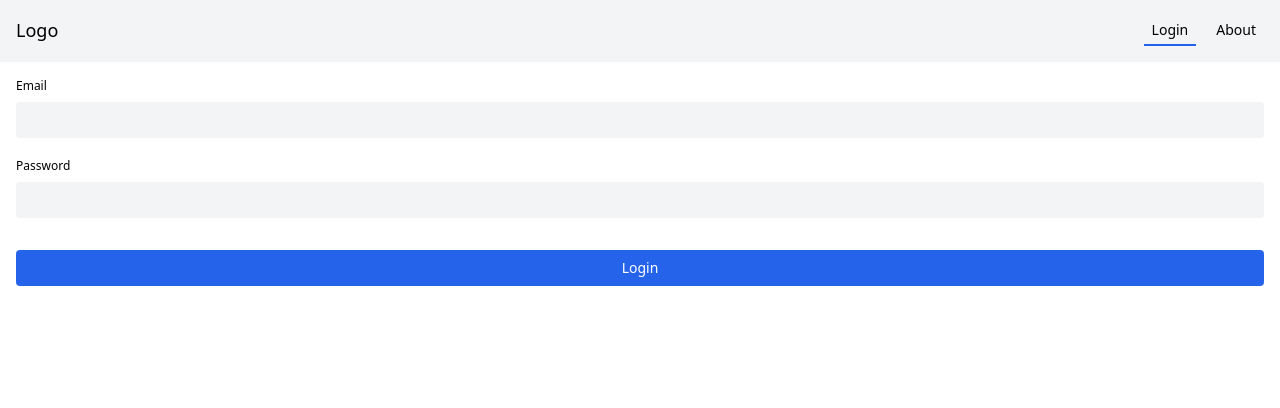
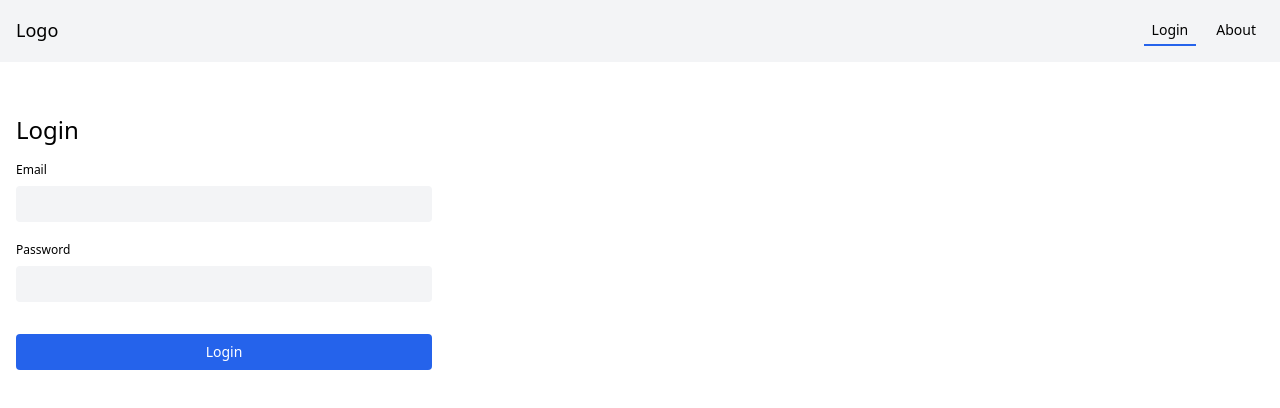
Before and after one commit to moeenn/next-template, a Next.js app: page /login in a window 1280 px wide. Shown: the top 408 px of the page. Built offline with nearby package versions, Linux system fonts and the light colour scheme.

Commit message:
added react-query for data fetching and caching

```diff
--- /dev/null
+++ b/lib/api/index.ts
@@ -0,0 +1 @@
+export { Users } from "./Users"
--- /dev/null
+++ b/lib/types/index.ts
@@ -0,0 +1,5 @@
+export interface IUser {
+  id: string
+  name: string
+  email: string
+}
--- a/package.json
+++ b/package.json
@@ -22,6 +22,7 @@
     "react": "18.2.0",
     "react-dom": "18.2.0",
     "react-hook-form": "^7.41.1",
+    "react-query": "^3.39.2",
     "typescript": "4.9.4"
   },
   "devDependencies": {
--- a/pages/_app.tsx
+++ b/pages/_app.tsx
@@ -1,6 +1,13 @@
-import '@/styles/globals.css'
-import type { AppProps } from 'next/app'
+import "@/styles/globals.css"
+import type { AppProps } from "next/app"
+import { QueryClient, QueryClientProvider } from "react-query"
+
+const queryClient = new QueryClient()
 
 export default function App({ Component, pageProps }: AppProps) {
-  return <Component {...pageProps} />
+  return (
+    <QueryClientProvider client={queryClient}>
+      <Component {...pageProps} />
+    </QueryClientProvider>
+  )
 }
--- a/pages/about.tsx
+++ b/pages/about.tsx
@@ -1,10 +1,30 @@
+import { useQuery } from "react-query"
 import { BaseLayout } from "@/layouts/BaseLayout"
+import { Users } from "@/lib/api"
+import { IUser } from "@/lib/types"
 
 export default function About() {
+  const users = useQuery<IUser[], Error>("users", Users.GetAll)
+
   return (
     <BaseLayout>
       <h1 className="text-xl mb-2">About Us</h1>
-      <p className="text-sm leading-relaxed">Lorem ipsum dolor sit amet consectetur, adipisicing elit. Adipisci non suscipit saepe laudantium placeat sapiente incidunt veniam voluptates magni, eligendi sint impedit dolor? Similique sapiente incidunt odit quia deserunt cum.</p>
+      <>
+        {users.isLoading && <span className="text-sm">Loading...</span>}
+      </>
+
+      <>
+        {users.isError && <span className="text-sm text-red-400">{users.error.message}</span>}
+      </>
+
+      <>
+        {users.data?.map(user => (
+          <div className="flex flex-row space-x-5 text-sm py-2" key={user.id}>
+            <div className="flex-1">{user.name}</div>
+            <div>{user.email}</div>
+          </div>
+        ))}
+      </>
     </BaseLayout>
   )
 }
--- a/pages/login.tsx
+++ b/pages/login.tsx
@@ -4,7 +4,14 @@ import { LoginDialog } from "@/components"
 export default function Login() {
   return (
     <BaseLayout>
-      <LoginDialog />
+      <div className="lg:grid lg:grid-cols-3 mt-5">
+        <div className="lg:col-span-1">
+          <div className="py-4 rounded">
+            <h1 className="text-2xl mb-4">Login</h1>
+            <LoginDialog />
+          </div>
+        </div>
+      </div>
     </BaseLayout>
   )
 }
```
Also changed, not shown: lib/api/Users.ts (added, +12 -0 lines), 1 other file (tests, documents, lock files or other folders).
